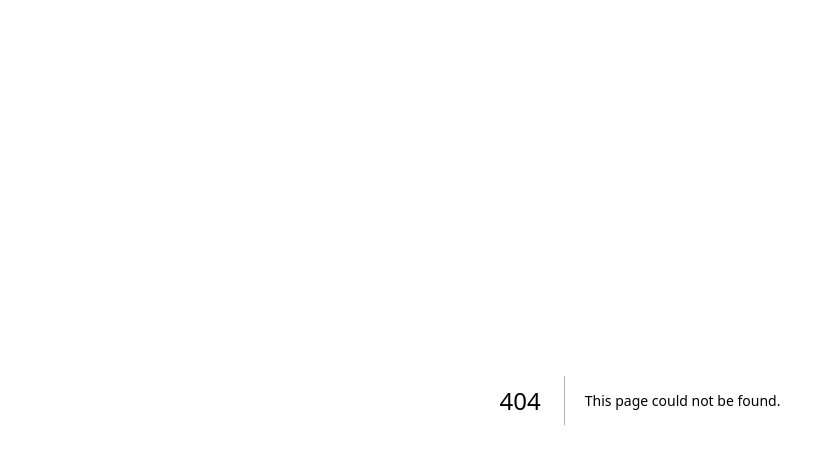
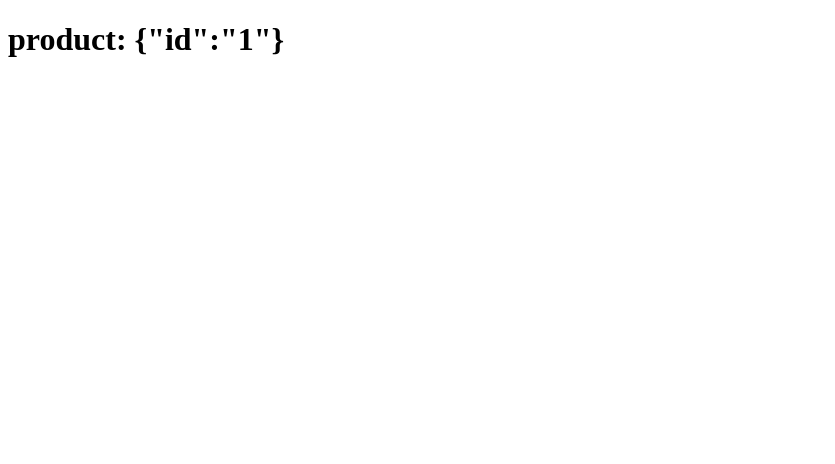
Before and after one commit to franciscovinicios/ignite-shop, a Next.js app: page /product/1 in a window 1280 px wide. Before the commit this address had no page. Shown: the top 464 px of the page, without its empty margins (0-835 px from the left). Built offline with nearby package versions, Linux system fonts and the light colour scheme.

Commit message:
next fundamentals: creating application routes

```diff
--- /dev/null
+++ b/src/pages/product/[id].tsx
@@ -0,0 +1,6 @@
+import { useRouter } from "next/router";
+
+export default function Product() {
+  const { query } = useRouter();
+  return <h1>product: {JSON.stringify(query)}</h1>;
+}
--- /dev/null
+++ b/src/pages/success/index.tsx
@@ -0,0 +1,3 @@
+export default function success() {
+  return <h1>sucess</h1>;
+}
```
